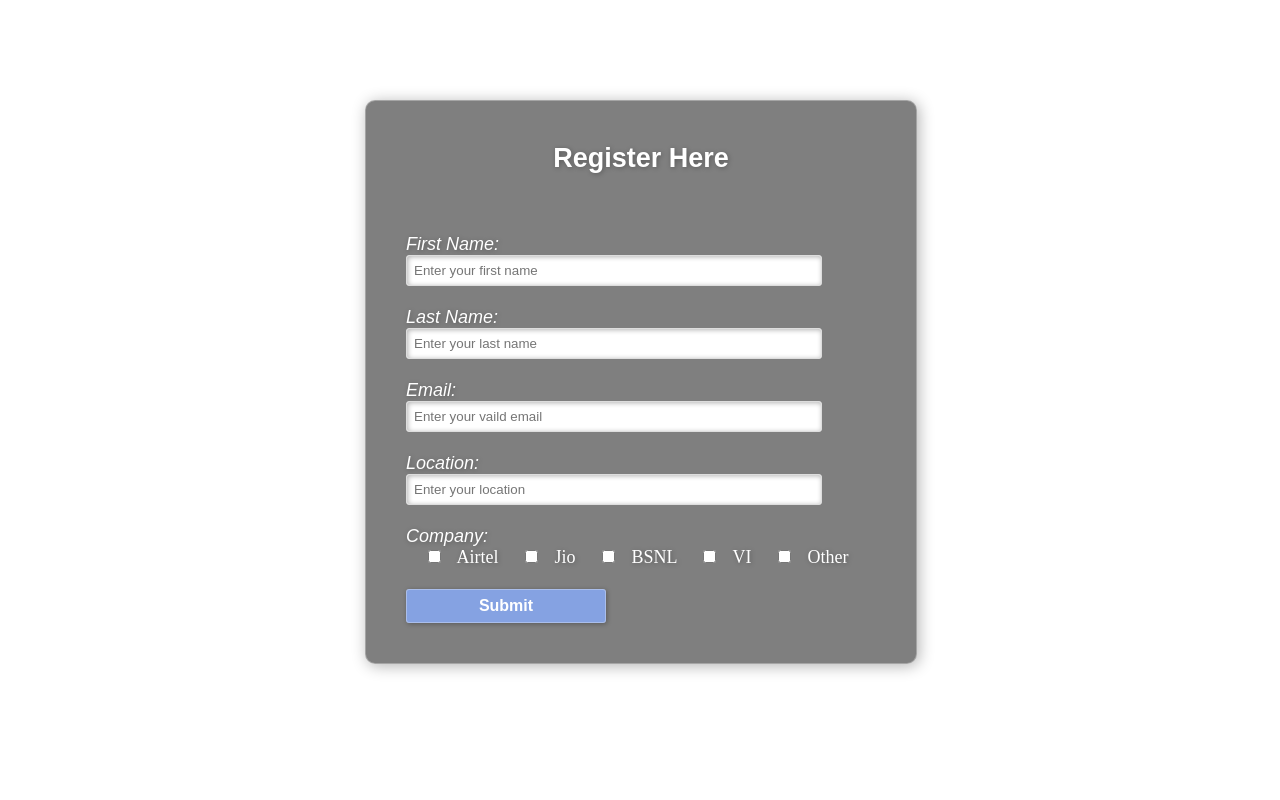
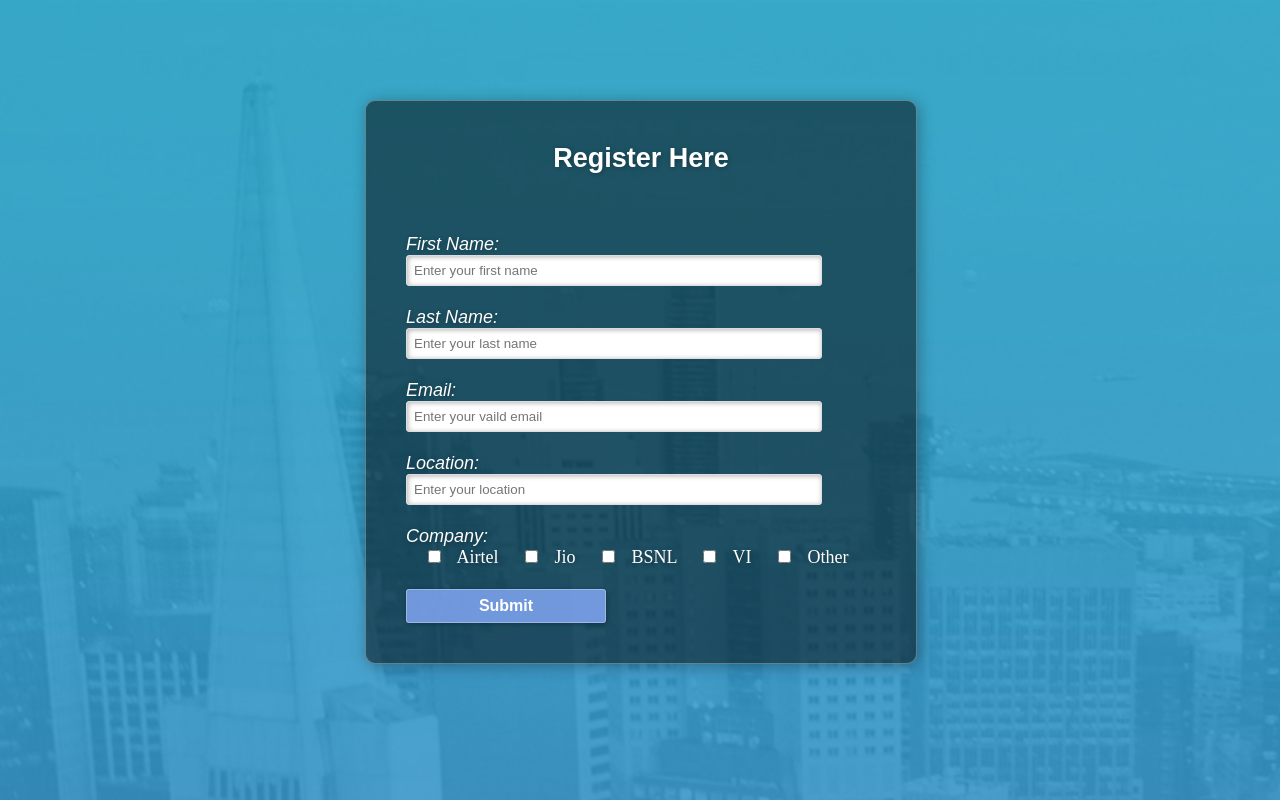
Before and after one commit to mgjain9871/Tel-Finet, a plain HTML site: page network.html in a window 1280 px wide. Drawn offline with nearby package versions, Linux system fonts and the light colour scheme; the site is published under a folder, as on GitHub Pages, so addresses that start at the root find nothing.

Commit message:
Update NETWORK.css

```diff
--- a/NETWORK.css
+++ b/NETWORK.css
@@ -1,5 +1,5 @@
 body{
-    background: url("/images/gg.jpg");
+    background: url("images/gg.jpg");
 	background-size: 280%;
 	background-position: -400px 0px;
 }
```
